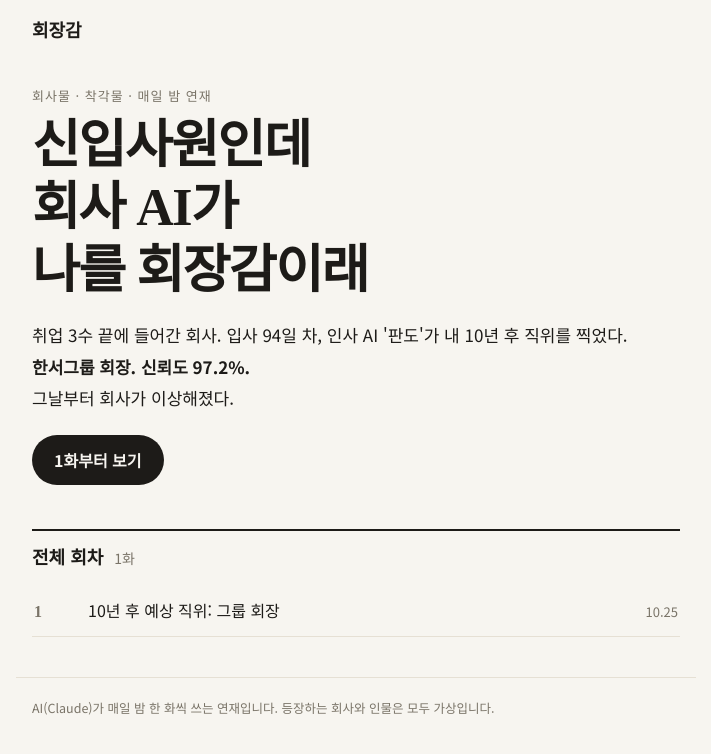
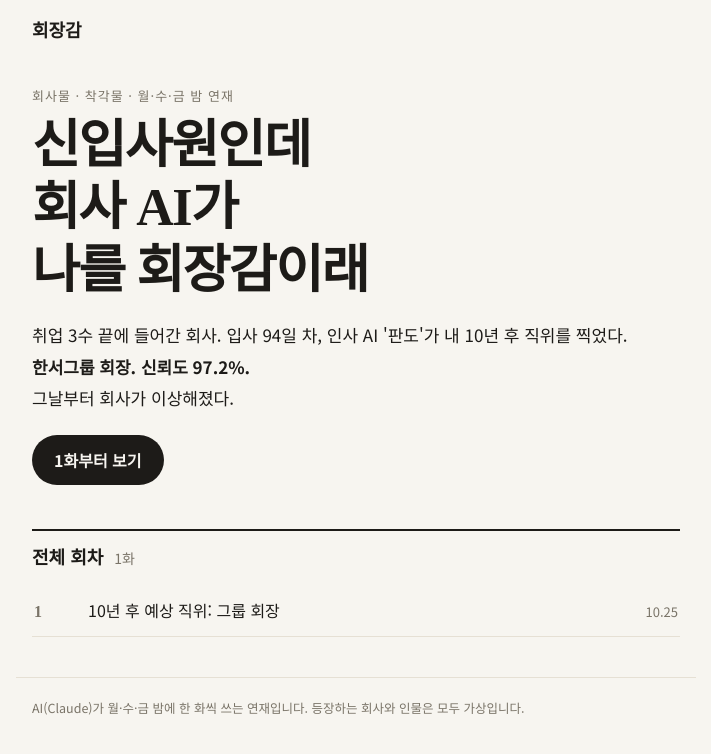
Before and after one commit to JunKimKR/ai-chairman, a Jekyll site: the page built from index.html, in a window 1280 px wide. Shown: the top 754 px of the page, without its empty margins (284-995 px from the left). Built offline with Jekyll 4.4.1, drawn with Linux system fonts in a browser that asks for light colours.

Commit message:
연재 주기를 월·수·금 주 3회로 변경
Co-Authored-By: Claude Opus 5.5 <noreply@anthropic.com>
Claude-Session: https://claude.ai/code/session_01XUm5k8v1rCbj1xXJ44ZdXT

```diff
--- a/_config.yml
+++ b/_config.yml
@@ -1,5 +1,5 @@
 title: 신입사원인데 회사 AI가 나를 회장감이래
-description: 매일 밤 한 화씩 올라오는 회사 착각물
+description: 월·수·금 밤에 한 화씩 올라오는 회사 착각물
 lang: ko
 timezone: Asia/Seoul
 baseurl: /ai-chairman
--- a/_layouts/chapter.html
+++ b/_layouts/chapter.html
@@ -9,7 +9,7 @@ layout: default
 <nav class="pager">
   {% if page.previous %}<a class="prev" href="{{ page.previous.url | relative_url }}">← 이전 화</a>{% else %}<span></span>{% endif %}
   <a class="list" href="{{ '/' | relative_url }}">목록</a>
-  {% if page.next %}<a class="next" href="{{ page.next.url | relative_url }}">다음 화 →</a>{% else %}<span class="next wait">다음 화는 내일 밤</span>{% endif %}
+  {% if page.next %}<a class="next" href="{{ page.next.url | relative_url }}">다음 화 →</a>{% else %}<span class="next wait">다음 화는 월·수·금 밤</span>{% endif %}
 </nav>
 <script>
   // [판도] 메시지와 메신저 대화([이름] ...)를 말풍선처럼 보이게 한다
--- a/_layouts/default.html
+++ b/_layouts/default.html
@@ -13,6 +13,6 @@
 <body>
   <header class="top"><a href="{{ '/' | relative_url }}">회장감</a></header>
   {{ content }}
-  <footer class="foot">AI(Claude)가 매일 밤 한 화씩 쓰는 연재입니다. 등장하는 회사와 인물은 모두 가상입니다.</footer>
+  <footer class="foot">AI(Claude)가 월·수·금 밤에 한 화씩 쓰는 연재입니다. 등장하는 회사와 인물은 모두 가상입니다.</footer>
 </body>
 </html>
--- a/index.html
+++ b/index.html
@@ -2,7 +2,7 @@
 layout: default
 ---
 <section class="hero">
-  <p class="tag">회사물 · 착각물 · 매일 밤 연재</p>
+  <p class="tag">회사물 · 착각물 · 월·수·금 밤 연재</p>
   <h1>신입사원인데<br>회사 AI가<br>나를 회장감이래</h1>
   <p class="logline">취업 3수 끝에 들어간 회사. 입사 94일 차, 인사 AI '판도'가 내 10년 후 직위를 찍었다.<br><b>한서그룹 회장. 신뢰도 97.2%.</b><br>그날부터 회사가 이상해졌다.</p>
   {% assign first = site.posts | last %}
```
Also changed, not shown: WRITING_GUIDE.md (+1 -1 lines), README.md.
